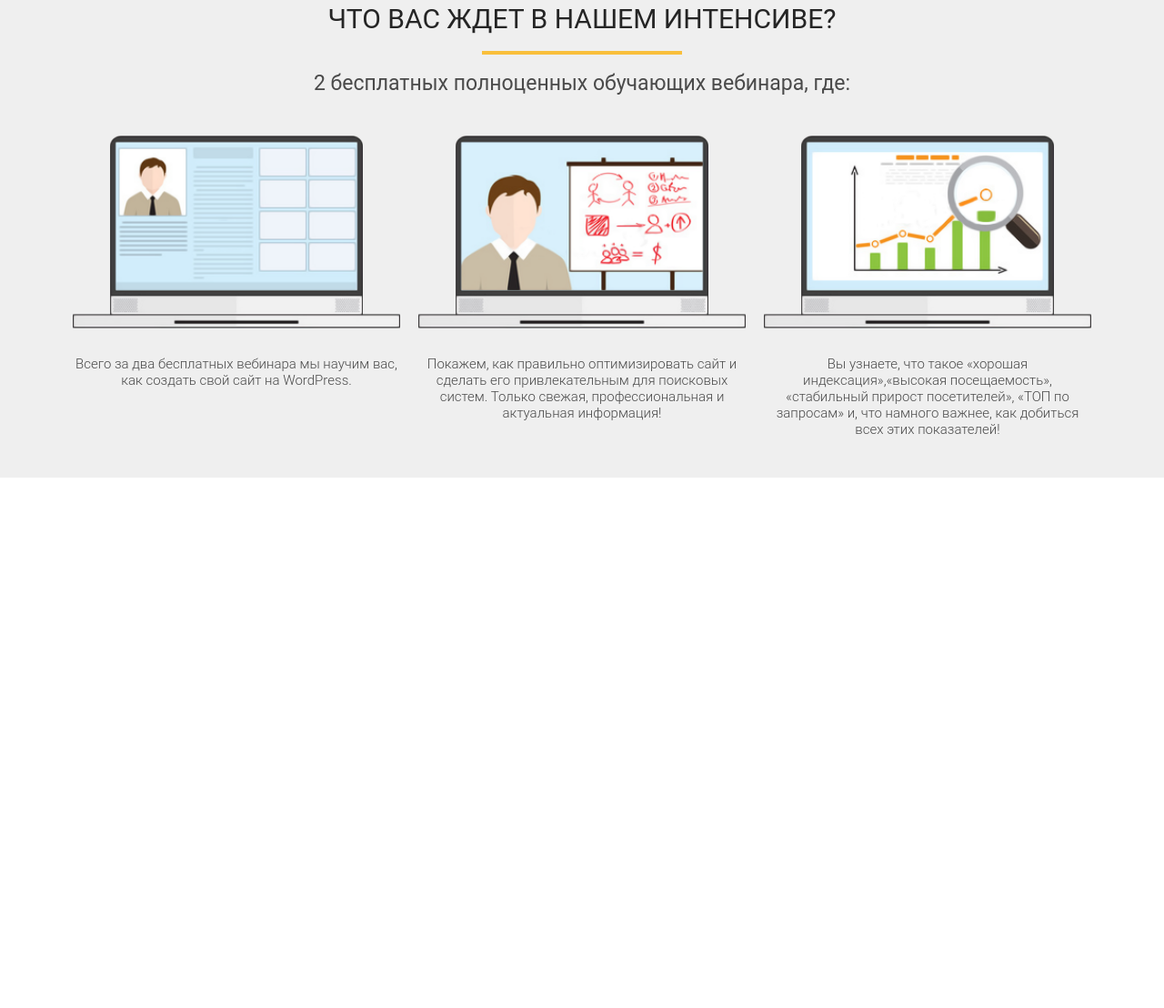
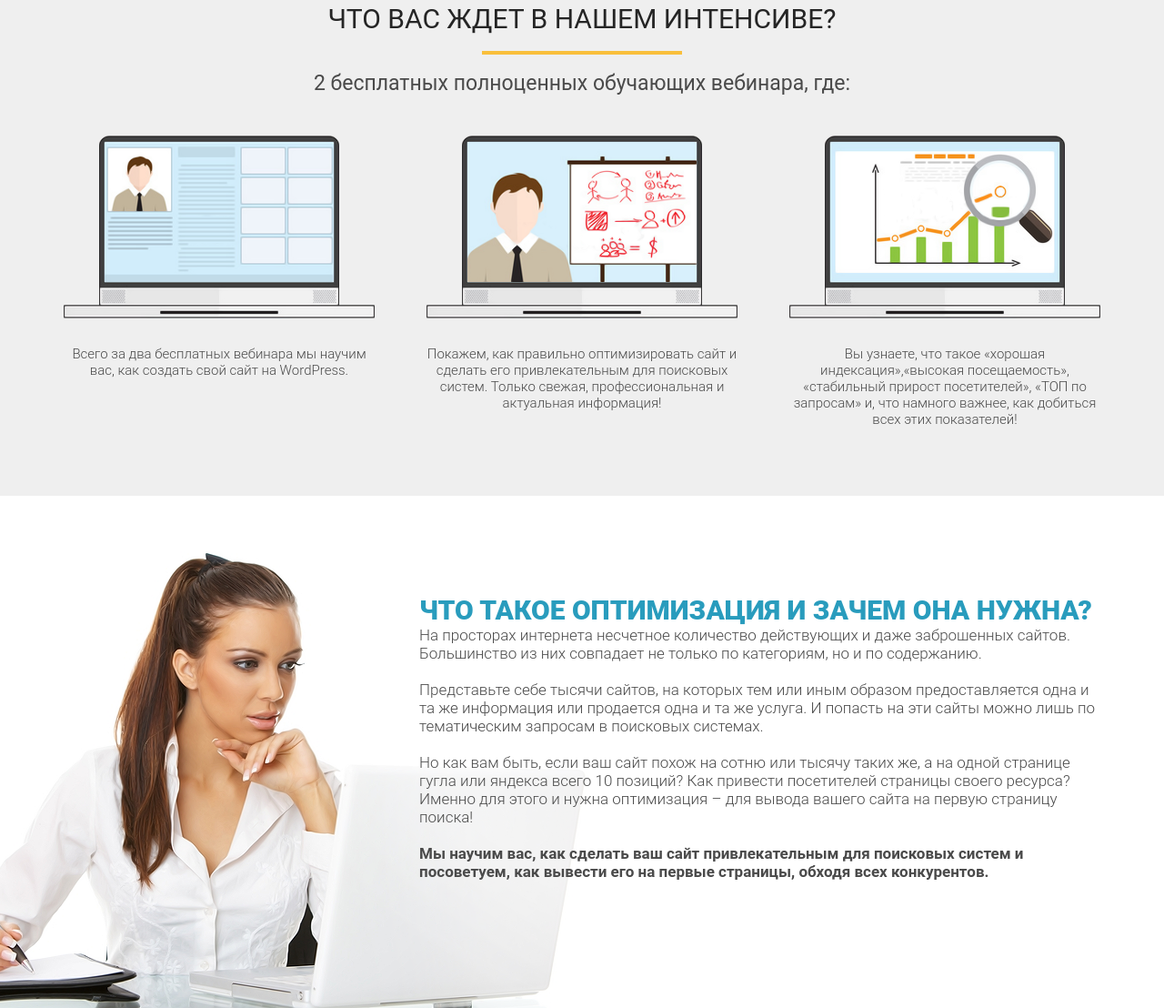
Before and after one commit to Dennis-Pronin/Wordpress, a plain HTML site: page src/index.html in a window 1280 px wide. Shown: the part 882-1990 px from the top of the page at 91% size. Before the commit the page ends 1407 px from the top, so only its background shows below. Drawn offline with Linux system fonts and the light colour scheme.

Commit message:
3 Section: Optimization

```diff
--- a/src/css/style.css
+++ b/src/css/style.css
@@ -2,8 +2,10 @@
     box-sizing: border-box;
     margin: 0;
     padding: 0;
+    font-family: 'Roboto';
 }
 .container{
+    position: relative;
     width: 1140px;
     margin: 0 auto;
 }
@@ -17,7 +19,6 @@ padding: 38px 0 60px 0;
     margin: 0 auto;
 }
 .logo_text{
-    font-family: 'Roboto';
     font-style: normal;
     font-weight: 500;
     font-size: 15px;
@@ -30,7 +31,6 @@ h1{
     margin-top: 52px;
 }
 .title{
-    font-family: 'Roboto';
     font-style: normal;
     font-weight: 900;
     font-size: 41px;
@@ -42,7 +42,6 @@ h2.title{
     margin-top: 21px;
 }
 .title_big{
-    font-family: 'Roboto';
     font-style: normal;
     font-weight: 900;
     font-size: 80px;
@@ -52,7 +51,6 @@ h2.title{
     margin-top: 21px;
 }
 .promo_text{
-    font-family: 'Roboto';
     font-style: normal;
     font-weight: 300;
     font-size: 21px;
@@ -79,7 +77,6 @@ h2.title{
     cursor: pointer;
 }
 .more_text{
-    font-family: 'Roboto';
     font-weight: 100;
     font-size: 15px;
     text-transform: uppercase;
@@ -93,13 +90,12 @@ h2.title{
     margin-top: 4px;
 }
 .waiting{
-    height: 607px;
+    min-height: 607px;
     background: #EFEFEF;
     padding: 85px 0 75px 0;
 }
 
 .waiting_header{
-    font-family: 'Roboto';
     font-weight: 400;
     font-size: 30px;
     text-transform: uppercase;
@@ -115,7 +111,6 @@ h2.title{
 }
 .waiting_subheader{
     margin-top: 18px;
-    font-family: 'Roboto';
     font-weight: 400;
     font-size: 23px;
     text-align: center;
@@ -123,21 +118,47 @@ h2.title{
 }
 .waiting_wrapper{
     display: flex;
-    justify-content: space-around;
+    justify-content: space-between;
     margin-top: 44px;
 }
 .waiting_item{
-    width: 360px;
+    width: 342px;
 }
 .waiting_img{
     width: 100%;
 }
 .waiting_descr{
     margin-top: 26px;
-    font-family: 'Roboto';
     font-weight: 300;
     font-size: 15px;
     text-align: center;
 
     color: #4A4A4A;
 }
+.optimization{
+    min-height: 547px;
+    padding: 108px 0 74px 0;
+
+}
+.optimization_header{
+    margin-left: 391px;
+    font-weight: 900;
+    font-size: 30px;
+    text-transform: uppercase;
+    color: #299CBD;
+}
+.optimization_text{
+    margin-left: 391px;
+    font-weight: 300;
+    font-size: 17px;
+    color: #4A4A4A;
+}
+.optimization_text span{
+    font-weight: 700;
+}
+.optimization_img{
+    position: absolute;
+    top: -47px;
+    left: -240px;
+    z-index: -1;
+}
--- a/src/index.html
+++ b/src/index.html
@@ -52,5 +52,21 @@
             </div>
         </div>
     </section>
+
+    <section class="optimization">
+        <div class="container">
+            <h2 class="optimization_header">Что такое оптимизация и зачем она нужна?</h2>
+            <div class="optimization_text">
+                На просторах интернета несчетное количество действующих и даже заброшенных сайтов. Большинство из них совпадает не только по категориям, но и по содержанию.
+                <br><br>
+                Представьте себе тысячи сайтов, на которых тем или иным образом предоставляется одна и та же информация или продается одна и та же услуга. И попасть на эти сайты можно лишь по тематическим запросам в поисковых системах.
+                <br><br>
+                Но как вам быть, если ваш сайт похож на сотню или тысячу таких же, а на одной странице гугла или яндекса всего 10 позиций? Как привести посетителей страницы своего ресурса? Именно для этого и нужна оптимизация – для вывода вашего сайта на первую страницу поиска!
+                <br><br>
+                <span>Мы научим вас, как сделать ваш сайт привлекательным для поисковых систем и посоветуем, как вывести его на первые страницы, обходя всех конкурентов.</span>
+            </div>
+            <img src="img/bg/woman_bg.png" alt="woman" class="optimization_img">
+        </div>
+    </section>
 </body>
 </html>
```
